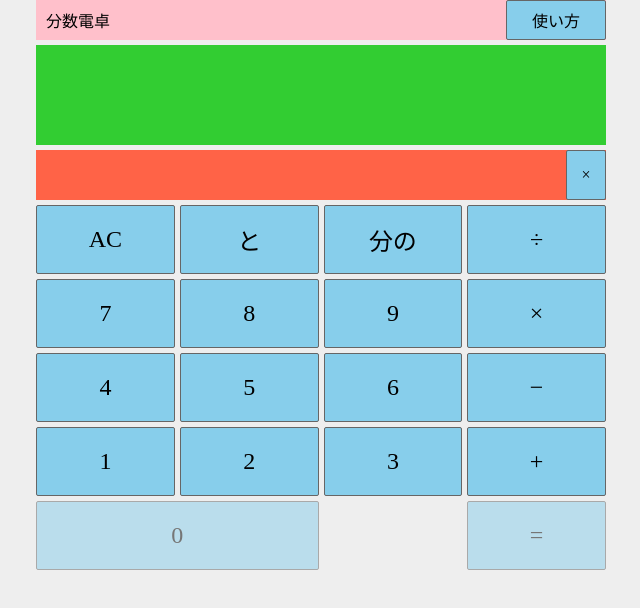
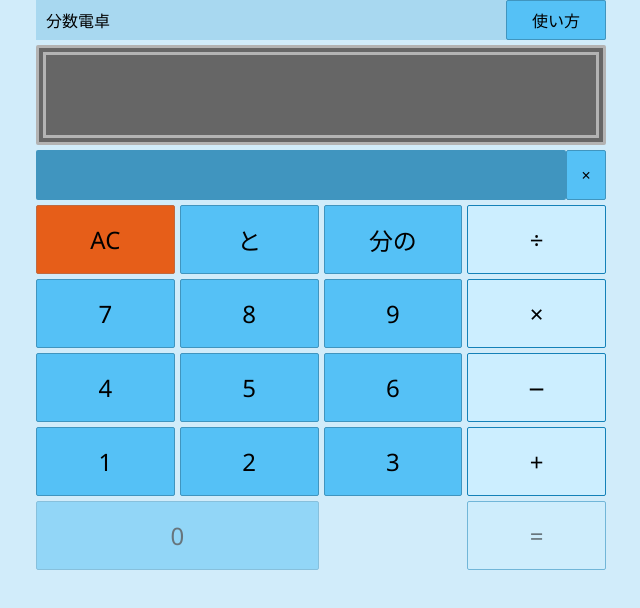
Before and after one commit to yaguruma8/fractional_calc, a plain HTML site: page index.html in a window 1280 px wide. Shown: the whole page, without its empty margins (319-959 px from the left). Drawn offline with Linux system fonts and the light colour scheme.

Commit message:
CSS変数を使って色を調整

```diff
--- a/css/styles.css
+++ b/css/styles.css
@@ -1,5 +1,10 @@
+:root {
+  --my-hue: 200;
+  font-family: 'Segoe UI', Tahoma, Geneva, Verdana, sans-serif;
+}
+
 body {
-  background: #eee;
+  background: hsl(var(--my-hue), 80%, 90%);
   margin: 0;
   padding: 0;
 }
@@ -11,7 +16,7 @@ body {
   grid-gap: 5px;
 }
 .header {
-  background: pink;
+  background: hsl(var(--my-hue), 70%, 80%);
   display: flex;
 }
 .header div:first-child {
@@ -26,12 +31,15 @@ body {
 }
 /* 分数表示 */
 #result {
-  background: limegreen;
+  background: hsl(var(--my-hue), 0%, 40%);
   font-size: 20px;
   padding-left: 10px;
   display: flex;
   align-items: center;
   white-space: nowrap;
+  border-radius: 2px;
+  box-sizing: border-box;
+  border: 10px double hsl(var(--my-hue), 0%, 70%)
 }
 
 /* 分数表示グリッド */
@@ -45,6 +53,7 @@ body {
     "seisu bunshi"
     "seisu bunbo";
   font-size: 16px;
+  color: #fff;
 }
 .operatorBox {
   margin: 0 5px;
@@ -54,6 +63,7 @@ body {
   /* font-size: 24px; */
   justify-content: center;
   align-items: center;
+  color: #fff;
 }
 .seisu {
   /* background: pink; */
@@ -75,7 +85,7 @@ body {
   grid-area: bunshi;
   padding: 0 5px;
   box-sizing: border-box;
-  border-bottom: 2px solid black;
+  border-bottom: 2px solid #fff;
   display: flex;
   justify-content: center;
   align-items: center;
@@ -83,22 +93,24 @@ body {
 
 /* 入力エリア */
 .input-area {
-  background: tomato;
   display: flex;
 }
 #inputDisplay {
   flex: 1 0 auto;
   font-size: 20px;
   padding-left: 10px;
+  border-radius: 2px;
+  background: hsl(var(--my-hue), 50%, 50%);
   display: flex;
   align-items: center;
+  color: #fff;
 }
 #clear {
   flex: 0 0 40px;
-  border: 1px solid #666;
   display: flex;
   justify-content: center;
   align-items: center;
+  /* background: hsl(200, 100%, 80%); */
 }
 
 /* ボタン */
@@ -115,9 +127,9 @@ body {
 }
 .btn {
   box-sizing: border-box;
-  border: 1px solid #666;
+  border: 1px solid hsl(var(--my-hue), 50%, 50%);
   border-radius: 2px;
-  background: skyblue;
+  background: hsl(var(--my-hue), 90%, 65%);
   display: flex;
   justify-content: center;
   align-items: center;
@@ -128,13 +140,20 @@ body {
   display: block;
   font-size: 1.5em;
 }
+.btn.op {
+  background: hsl(var(--my-hue), 100%, 90%);
+  border: 1px solid hsl(var(--my-hue), 80%, 40%);
+}
 .disabled {
   opacity: 0.5;
+  /* background: hsl(200, 20%, 90%) */
   cursor: default;
 }
 /* ボタンのグリッド名 */
 #allclear {
   grid-area: allclear;
+  background: hsl(20, 80%, 50%);
+  border: 1px solid hsl(20, 50%, 50%)
 }
 #space {
   grid-area: space;
```
